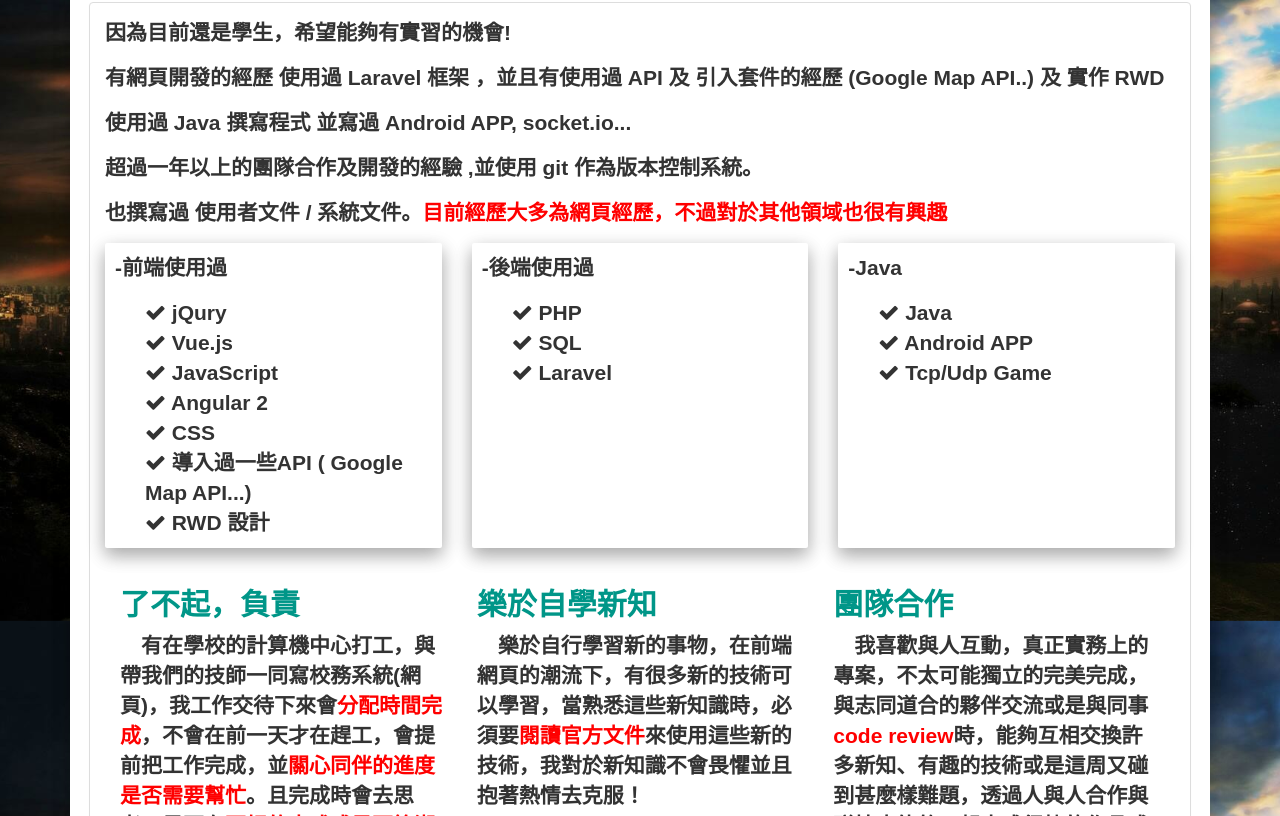
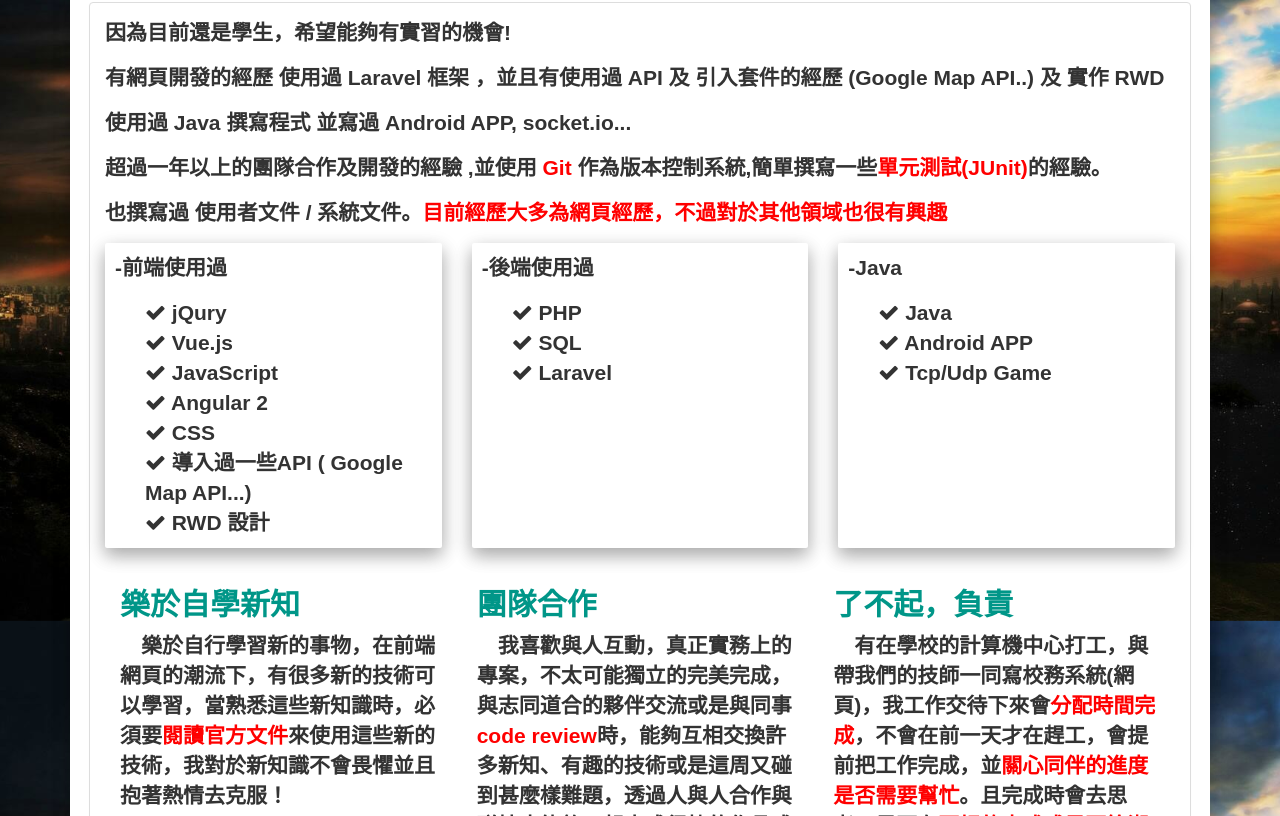
Before and after one commit to Bear1110/bear-resume, an Angular app: page / in a window 1280 px wide. Shown: the part 604-1420 px from the top of the page. Built offline with nearby package versions, Linux system fonts and the light colour scheme; what angulartics2, ng2-bootstrap would draw is missing.

Commit message:
改 index 內容 改 index 載入 js 庫 之順序

```diff
--- a/src/app/introduction/introduction.component.html
+++ b/src/app/introduction/introduction.component.html
@@ -3,7 +3,7 @@
     <p>因為目前還是學生，希望能夠有實習的機會!</p>
     <p>有網頁開發的經歷 使用過 Laravel 框架 ，並且有使用過 API 及 引入套件的經歷 (Google Map API..) 及 實作 RWD</p>
     <p>使用過 Java 撰寫程式 並寫過 Android APP, socket.io...</p>
-    <p>超過一年以上的團隊合作及開發的經驗 ,並使用 git 作為版本控制系統。</p>
+    <p>超過一年以上的團隊合作及開發的經驗 ,並使用<b> Git </b>作為版本控制系統,簡單撰寫一些<b>單元測試(JUnit)</b>的經驗。</p>
     <p>也撰寫過 使用者文件 / 系統文件。<b>目前經歷大多為網頁經歷，不過對於其他領域也很有興趣</b></p>
     <div class="row">
       <div class="col-md-4">
@@ -42,10 +42,6 @@
       </div>
     </div>
     <div class="col-md-4">
-      <h2 class="attractive">了不起，負責</h2>
-      <p>　有在學校的計算機中心打工，與帶我們的技師一同寫校務系統(網頁)，我工作交待下來會<b>分配時間完成</b>，不會在前一天才在趕工，會提前把工作完成，並<b>關心同伴的進度是否需要幫忙</b>。且完成時會去思考，是否有<b>更好的方式或是更簡潔的方式去修改程式碼</b>。</p>
-    </div>
-    <div class="col-md-4">
       <h2 class="attractive">樂於自學新知</h2>
       <p>　樂於自行學習新的事物，在前端網頁的潮流下，有很多新的技術可以學習，當熟悉這些新知識時，必須要<b>閱讀官方文件</b>來使用這些新的技術，我對於新知識不會畏懼並且抱著熱情去克服！</p>
     </div>
@@ -53,9 +49,8 @@
       <h2 class="attractive">團隊合作</h2>
       <p>　我喜歡與人互動，真正實務上的專案，不太可能獨立的完美完成，與志同道合的夥伴交流或是與同事<b>code review</b>時，能夠互相交換許多新知、有趣的技術或是這周又碰到甚麼樣難題，透過人與人合作與碰撞才能夠一起完成很棒的作品或是成果。</p>
     </div>
-
-    <!--<p>樂於自行學習新的事物，因為在前端網頁的潮流下，有很多新的技術可以學習</p>
-            <p>所以我自己也有閱讀過官方文件來使用這些新的技術，對於新的知識不會畏懼並且抱著熱情去克服！</p>
-            <p>希望能夠有其他機會碰觸其他新事物</p>
-            <p>雖然我還是一個 大三資工系學生，但是樂於接受各種新知識！</p>-->
+    <div class="col-md-4">
+      <h2 class="attractive">了不起，負責</h2>
+      <p>　有在學校的計算機中心打工，與帶我們的技師一同寫校務系統(網頁)，我工作交待下來會<b>分配時間完成</b>，不會在前一天才在趕工，會提前把工作完成，並<b>關心同伴的進度是否需要幫忙</b>。且完成時會去思考，是否有<b>更好的方式或是更簡潔的方式去修改程式碼</b>。</p>
+    </div>
   </div>
--- a/src/index.html
+++ b/src/index.html
@@ -19,16 +19,14 @@
 
   <link rel="icon" type="image/x-icon" href="favicon.ico">
 
-  <script src="assets/js/jquery-3.1.1.min.js"></script>
-  <script src="assets/js/typed.min.js"></script>
-
   <link href="assets/bootstrap/css/bootstrap.min.css" rel="stylesheet">
-  <script src="assets/bootstrap/js/bootstrap.min.js"></script>
   <!-- Bootstrap Material Design -->
   <link rel="stylesheet" type="text/css" href="assets/css/bootstrap-material-design.min.css">
   <link rel="stylesheet" type="text/css" href="assets/css/ripples.min.css">
-  <script src="assets/js/material.min.js"></script>
-  <script src="assets/js/ripples.min.js"></script>
+
+
+  <script src="assets/js/jquery-3.1.1.min.js"></script>
+  <script src="assets/js/typed.min.js"></script>
   <style>
     .sk-cube-grid {
       width: 40px;
@@ -154,5 +152,7 @@
     </div>
   </app-root>
 </body>
-
+  <script src="assets/bootstrap/js/bootstrap.min.js"></script>
+  <script src="assets/js/material.min.js"></script>
+  <script src="assets/js/ripples.min.js"></script>
 </html>
```
Also changed, not shown: src/app/app.component.html (+16 -5 lines).
